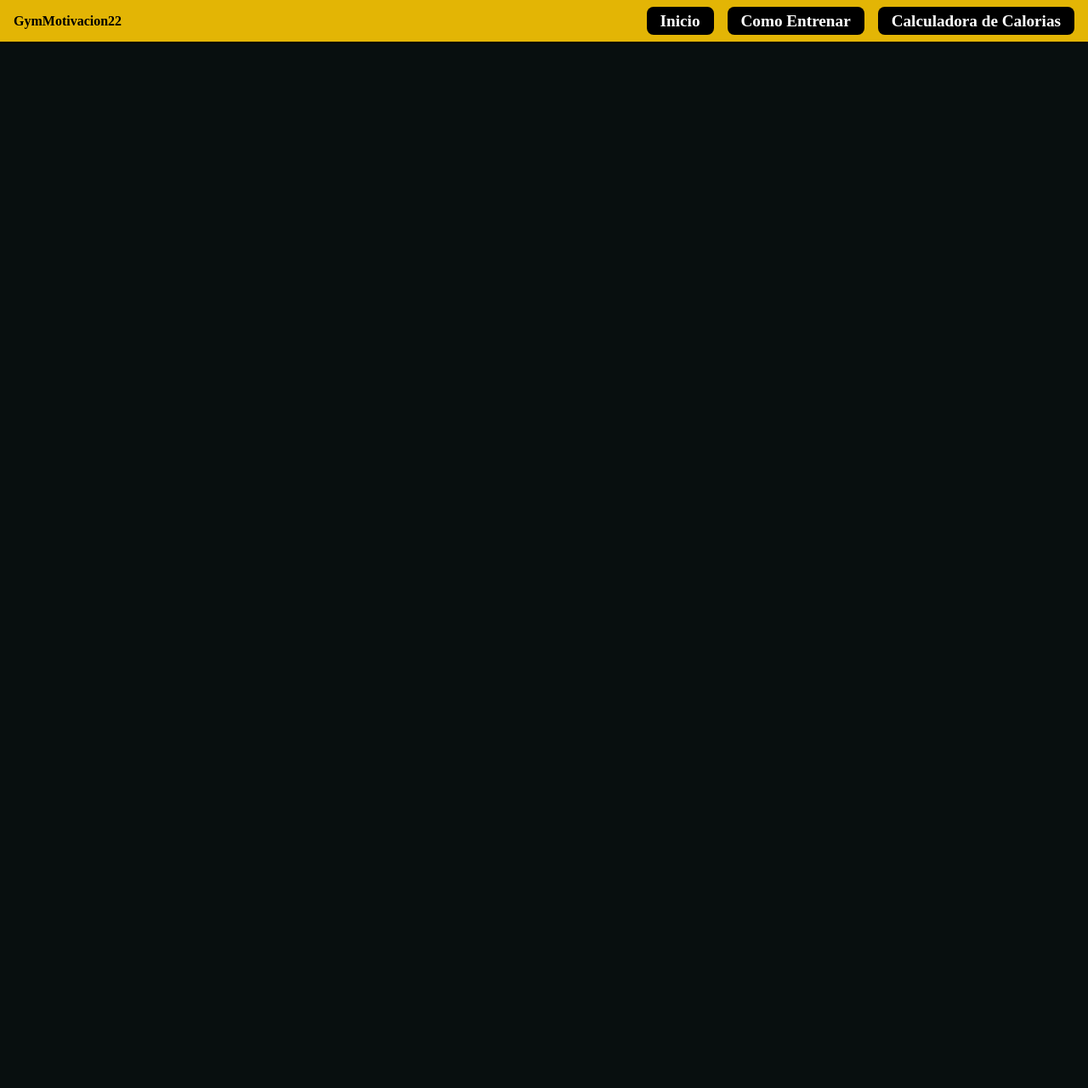
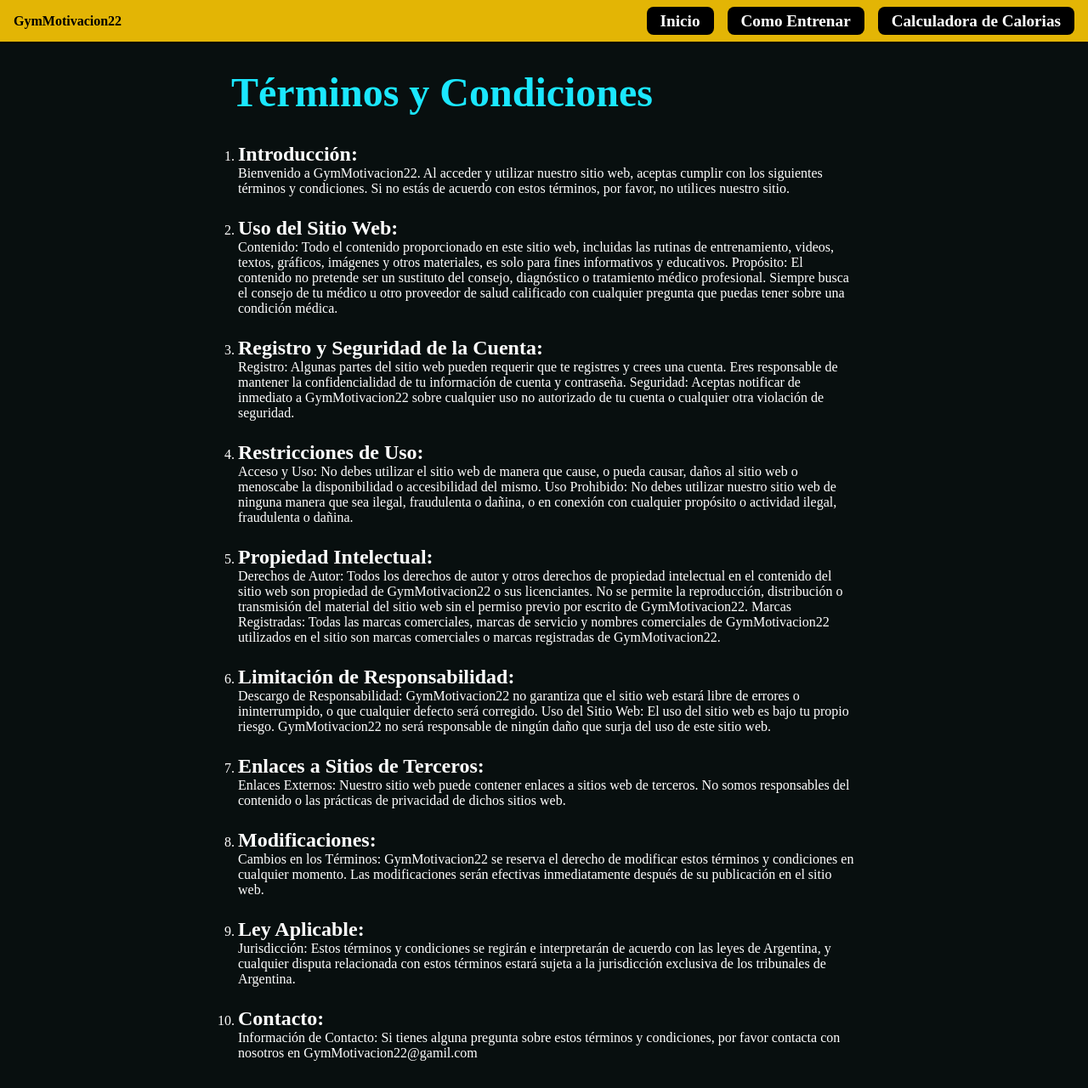
Before and after one commit to valentin052022/app-fitness-valentin, a React (Vite) app: page /terminos-condiciones in a window 1280 px wide. Shown: the whole page at 85% size. Before the commit the page ends 800 px from the top, so only its background shows below. Built offline with nearby package versions, Linux system fonts and the light colour scheme.

Commit message:
add changes for adsense 2

```diff
--- a/src/App.jsx
+++ b/src/App.jsx
@@ -3,29 +3,51 @@ import { Header } from "./components/Header";
 import "./index.css";
 import { Home } from "./components/Home";
 import { Cardio, RutinasCardio } from "./components/RutinasCardio";
-import { Musculacion, RutinasMusculacion } from "./components/RutinasMusculacion";
+import {
+  Musculacion,
+  RutinasMusculacion,
+} from "./components/RutinasMusculacion";
 import { RutinasCuerpoEntero } from "./components/RutinasCuerpoEntero";
-import { ComoEntrenar } from "./components/ComoEntrenar"
+import { ComoEntrenar } from "./components/ComoEntrenar";
 
 import { FullBody } from "./components/RutinasCuerpoEntero";
 import { CalculadoraCalorias } from "./components/CalculadoraCalorias";
+import { TerminosYCondiciones } from "./components/TerminosYCondiciones";
+import { PrivacyPolicy } from "./components/PoliticaDePrivacidad";
 
 export const App = () => {
   return (
     <>
-        <Header />
-        {/* <Home></Home> */}
-        <Routes>
-          <Route path="/" element={<Home/>}/>
-          <Route path="/como-entrenar" element={<ComoEntrenar/>}/>
-          <Route path="/calculadora-de-calorias" element={<CalculadoraCalorias/>}/>
-          <Route path="/rutinas-musculacion" element={<RutinasMusculacion/>}/>
-          <Route path="/rutinas-cuerpo-entero" element={<RutinasCuerpoEntero/>}/>
-          <Route path="/rutinas-cardio" element={<RutinasCardio/>}/>
-          <Route path="/rutinas-cuerpo-entero/fullbody/:id" element={<FullBody />} />
-          <Route path="/rutinas-musculacion/musculacion/:id" element={<Musculacion/>} />
-          <Route path="/rutinas-cardio/cardio/:id" element={<Cardio/>} />
-        </Routes>
-   </>
+      <Header />
+      {/* <Home></Home> */}
+      <Routes>
+        <Route path="/" element={<Home />} />
+        <Route path="/como-entrenar" element={<ComoEntrenar />} />
+        <Route
+          path="/calculadora-de-calorias"
+          element={<CalculadoraCalorias />}
+        />
+        <Route
+          path="/terminos-condiciones"
+          element={<TerminosYCondiciones />}
+        />
+        <Route path="/politica-privacidad" element={<PrivacyPolicy />} />
+        <Route path="/rutinas-musculacion" element={<RutinasMusculacion />} />
+        <Route
+          path="/rutinas-cuerpo-entero"
+          element={<RutinasCuerpoEntero />}
+        />
+        <Route path="/rutinas-cardio" element={<RutinasCardio />} />
+        <Route
+          path="/rutinas-cuerpo-entero/fullbody/:id"
+          element={<FullBody />}
+        />
+        <Route
+          path="/rutinas-musculacion/musculacion/:id"
+          element={<Musculacion />}
+        />
+        <Route path="/rutinas-cardio/cardio/:id" element={<Cardio />} />
+      </Routes>
+    </>
   );
 };
--- /dev/null
+++ b/src/components/Footer.jsx
@@ -0,0 +1,38 @@
+import { Link } from "react-router-dom"
+import "./styles/footer.css"
+export const Footer = () => {
+  return (
+    <footer className="footer">
+      <div className="footer-content">
+        <div className="footer-section about">
+          <h2>GymMotivacion22</h2>
+          <p>
+            Tu sitio de confianza para encontrar las mejores rutinas de entrenamiento en casa. ¡Mantente motivado y alcanza tus metas!
+          </p>
+        </div>
+        <div className="footer-section links">
+          <h2>Enlaces Útiles</h2>
+          <ul>
+          <li>
+          <Link className="link_ul_footer" to="/terminos-condiciones">
+            Terminos y Condiciones
+          </Link>
+        </li>
+        <li>
+          <Link className="link_ul_footer" to="/politica-privacidad">
+            Politica De Privacidad
+          </Link>
+        </li>
+          </ul>
+        </div>
+        <div className="footer-section contact">
+          <h2>Contacto</h2>
+          <p><i className="fas fa-envelope"></i> gymmotivacion22@gmail.com</p>
+        </div>
+      </div>
+      <div className="footer-bottom">
+        &copy; {new Date().getFullYear()} GymMotivacion22 | Todos los derechos reservados.
+      </div>
+    </footer>
+  )
+}
--- a/src/components/Home.jsx
+++ b/src/components/Home.jsx
@@ -2,6 +2,7 @@ import { FontAwesomeIcon } from "@fortawesome/react-fontawesome";
 import "./styles/home.css"
 import { Link } from "react-router-dom";
 import { faCircleArrowDown } from "@fortawesome/free-solid-svg-icons";
+import { Footer } from "./Footer";
 
 
 export const Home = () => {
@@ -98,6 +99,7 @@ export const Home = () => {
           </div>
         </article>
       </section>
+      <Footer/>
     </>
   );
 };
--- /dev/null
+++ b/src/components/PoliticaDePrivacidad.jsx
@@ -0,0 +1,15 @@
+import './../index.css';
+
+export const PrivacyPolicy = () => {
+  return (
+    <div className="privacy-policy">
+      <h1 className='title_privacy'>Política de Privacidad</h1>
+      <p>
+        En GymMotivacion22, respetamos su privacidad y queremos que sepa que no recopilamos datos personales de nuestros usuarios. No utilizamos cookies ni ningún otro método de seguimiento para recolectar información.
+      </p>
+      <p>
+        Si tiene alguna pregunta sobre nuestra política de privacidad, puede contactarnos a través de gymmotivacion22@gmail.com
+      </p>
+    </div>
+  );
+};
--- /dev/null
+++ b/src/components/TerminosYCondiciones.jsx
@@ -0,0 +1,91 @@
+import "./../index.css";
+export const TerminosYCondiciones = () => {
+  return (
+    <main className="cont_terminos">
+      <h1 className="title_terminos">Términos y Condiciones</h1>
+      <ol className="cont_list_terminos">
+        <li>
+          <h2>Introducción:</h2>
+          <p>
+            Bienvenido a GymMotivacion22. Al acceder y utilizar nuestro sitio
+            web, aceptas cumplir con los siguientes términos y condiciones. Si
+            no estás de acuerdo con estos términos, por favor, no utilices
+            nuestro sitio.
+          </p>
+        </li>
+        <li>
+          <h2>Uso del Sitio Web:</h2>
+         <p> Contenido: Todo el contenido proporcionado en este sitio web,
+          incluidas las rutinas de entrenamiento, videos, textos, gráficos,
+          imágenes y otros materiales, es solo para fines informativos y
+          educativos. Propósito: El contenido no pretende ser un sustituto del
+          consejo, diagnóstico o tratamiento médico profesional. Siempre busca
+          el consejo de tu médico u otro proveedor de salud calificado con
+          cualquier pregunta que puedas tener sobre una condición médica.</p>
+        </li>
+        <li>
+          <h2>Registro y Seguridad de la Cuenta:</h2>
+          <p>Registro: Algunas partes del sitio web pueden requerir que te
+          registres y crees una cuenta. Eres responsable de mantener la
+          confidencialidad de tu información de cuenta y contraseña. Seguridad:
+          Aceptas notificar de inmediato a GymMotivacion22 sobre cualquier uso
+          no autorizado de tu cuenta o cualquier otra violación de seguridad.</p>
+        </li>
+        <li>
+          <h2>Restricciones de Uso:</h2>
+          <p>Acceso y Uso: No debes utilizar el sitio web de manera que cause, o
+          pueda causar, daños al sitio web o menoscabe la disponibilidad o
+          accesibilidad del mismo. Uso Prohibido: No debes utilizar nuestro
+          sitio web de ninguna manera que sea ilegal, fraudulenta o dañina, o en
+          conexión con cualquier propósito o actividad ilegal, fraudulenta o
+          dañina.</p>
+        </li>
+        <li>
+          <h2>Propiedad Intelectual:</h2>
+          <p>Derechos de Autor: Todos los derechos de autor y otros derechos de
+          propiedad intelectual en el contenido del sitio web son propiedad de
+          GymMotivacion22 o sus licenciantes. No se permite la reproducción,
+          distribución o transmisión del material del sitio web sin el permiso
+          previo por escrito de GymMotivacion22. Marcas Registradas: Todas las
+          marcas comerciales, marcas de servicio y nombres comerciales de
+          GymMotivacion22 utilizados en el sitio son marcas comerciales o marcas
+          registradas de GymMotivacion22.</p>
+        </li>
+        <li>
+          <h2>Limitación de Responsabilidad:</h2>
+         <p> Descargo de Responsabilidad: GymMotivacion22 no garantiza que el sitio
+          web estará libre de errores o ininterrumpido, o que cualquier defecto
+          será corregido. Uso del Sitio Web: El uso del sitio web es bajo tu
+          propio riesgo. GymMotivacion22 no será responsable de ningún daño que
+          surja del uso de este sitio web.</p>
+        </li>
+        <li>
+          <h2>Enlaces a Sitios de Terceros:</h2>
+          <p>Enlaces Externos: Nuestro sitio web
+          puede contener enlaces a sitios web de terceros. No somos responsables
+          del contenido o las prácticas de privacidad de dichos sitios web.</p>
+        </li>
+        <li>
+        <h2>Modificaciones:</h2>
+         <p>Cambios en los Términos: GymMotivacion22 se reserva
+          el derecho de modificar estos términos y condiciones en cualquier
+          momento. Las modificaciones serán efectivas inmediatamente después de
+          su publicación en el sitio web.</p>
+        </li>
+        <li>
+        <h2>Ley Aplicable:</h2>
+        <p>Jurisdicción: Estos términos y condiciones se regirán
+          e interpretarán de acuerdo con las leyes de Argentina, y cualquier
+          disputa relacionada con estos términos estará sujeta a la jurisdicción
+          exclusiva de los tribunales de Argentina.</p>
+        </li>
+        <li>
+        <h2>Contacto:</h2>
+         <p> Información de Contacto: Si tienes alguna pregunta sobre
+          estos términos y condiciones, por favor contacta con nosotros en
+          GymMotivacion22@gamil.com</p>
+        </li>
+      </ol>
+    </main>
+  );
+};
--- /dev/null
+++ b/src/components/styles/footer.css
@@ -0,0 +1,76 @@
+/* Footer.css */
+.footer {
+  background-color: #000;
+  color: #fff;
+  padding: 1rem;
+  text-align: center;
+  font-family: Arial, sans-serif;
+}
+
+.footer-content {
+  display: flex;
+  justify-content: space-around;
+  flex-wrap: wrap;
+  max-width: 1200px;
+  margin: 0 auto;
+  gap: 1rem;
+}
+
+.footer-section {
+  flex: 1;
+  min-width: 250px;
+  margin: .125rem 0;
+  padding: 1rem;
+}
+
+.footer-section h2 {
+  font-size: 1.5rem;
+  margin-bottom: 1rem;
+  color: #1BE7FF;
+}
+
+.footer-section p,
+.footer-section ul,
+.footer-section a {
+  font-size: 1rem;
+  margin: 0.5rem 0;
+  color: #bbb;
+  list-style: none;
+}
+
+.footer-section a {
+  text-decoration: none;
+  color: #bbb;
+}
+
+.footer-section a:hover {
+  color: #fff;
+}
+
+.footer-bottom {
+    background-color: #000;
+  margin-top: 1rem;
+  font-size: 0.9rem;
+  padding: 1rem 0rem;
+}
+
+.footer-section i {
+  margin-right: 0.5rem;
+}
+
+
+
+.footer-section ul{
+    display: flex;
+    gap: 1rem;
+    flex-direction: column;
+}
+
+
+.link_ul_footer{
+    padding: .25rem 1rem;
+    border-radius: .5rem;
+    background-color: #fff;
+    color: #000 !important;
+    font-style: italic;
+}
--- a/src/components/styles/header.css
+++ b/src/components/styles/header.css
@@ -102,8 +102,10 @@
     background-color: #000;
     transition: background-color 300ms;
   }
+
   .link_ul_header:hover {
     background-color: var(--terciary-color);
     scale: .98;
   }
+
 }
--- a/src/index.css
+++ b/src/index.css
@@ -16,3 +16,47 @@ body{
   background-color: var(--bg-color);
   color: #fff;
 }
+
+
+.cont_terminos{
+  padding: 2rem;
+  max-width: 800px;
+  margin: auto;
+}
+
+.title_terminos{
+  color: var(--second-color);
+  font-size: 3rem;
+  margin-bottom: 2rem;
+}
+
+.cont_list_terminos{
+  margin-left: .5rem;
+  display: flex;
+  justify-content: left;
+  align-items: center;
+  gap: 1.5rem;
+  flex-direction: column;
+}
+/* PrivacyPolicy.css */
+.privacy-policy {
+  max-width: 800px;
+  margin: 0 auto;
+  padding: 2rem;
+  font-family: Arial, sans-serif;
+  line-height: 1.6;
+  color: #333;
+}
+
+.privacy-policy h1 {
+  text-align: center;
+  margin-bottom: 1.5rem;
+  color: #444;
+}
+
+.privacy-policy p {
+  margin-bottom: 1rem;
+}
+.privacy-policy, .title_privacy{
+  color: #fff !important;
+}
```
Also changed, not shown: src/components/CalculadoraCalorias.jsx (+45 -31 lines).
